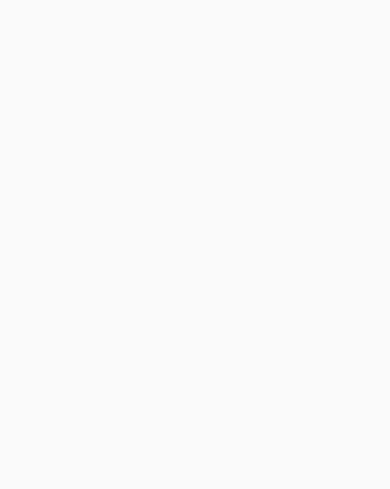
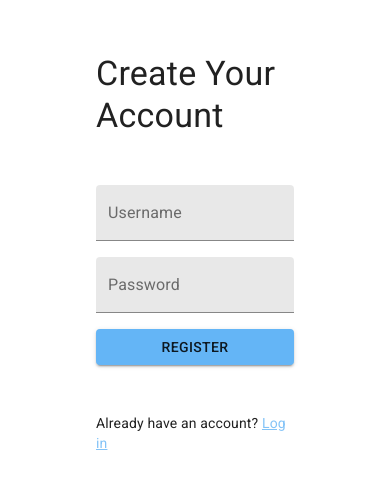
Before and after one commit to Lucasmercado101/google-keep-clone, a React (Create React App) app in the folder front-end/: page /register in a window 390 px wide. Shown: the part 193-682 px from the top of the page. Built offline with nearby package versions, Linux system fonts and the light colour scheme.

Commit message:
added register form

```diff
--- a/front-end/src/App.tsx
+++ b/front-end/src/App.tsx
@@ -2,11 +2,13 @@ import { Route } from "react-router-dom";
 import Login from "./Pages/Login/Login";
 import { observer } from "mobx-react-lite";
 import Home from "./Pages/Home/Home";
+import Register from "./Pages/Register/Register";
 
 const App = observer(() => {
   return (
     <div className="App">
       <Route path="/" exact component={Login} />
+      <Route path="/register" exact component={Register} />
       <Route path="/notes" component={Home} />
     </div>
   );
--- /dev/null
+++ b/front-end/src/Pages/Register/Register.tsx
@@ -0,0 +1,35 @@
+import { makeStyles } from "@material-ui/core";
+import RegisterForm from "./RegisterForm";
+
+const useStyles = makeStyles((theme) => ({
+  page: {
+    height: "100vh",
+    display: "flex",
+    flexDirection: "row-reverse"
+  },
+  img: {
+    display: "none",
+    height: "100%",
+    objectFit: "cover",
+    filter: "grayscale(0.4) contrast(110%)",
+    [theme.breakpoints.up("md")]: {
+      display: "block",
+      width: "50%"
+    }
+  }
+}));
+
+function Register() {
+  const classes = useStyles();
+  return (
+    <div className={classes.page}>
+      <img
+        className={classes.img}
+        src="https://source.unsplash.com/featured/?animal"
+      />
+      <RegisterForm />
+    </div>
+  );
+}
+
+export default Register;
--- /dev/null
+++ b/front-end/src/Pages/Register/RegisterForm.tsx
@@ -0,0 +1,113 @@
+import { useContext, useState } from "react";
+import { GlobalStateContext } from "../../StateProvider";
+import { observer } from "mobx-react-lite";
+import { useForm } from "react-hook-form";
+import {
+  makeStyles,
+  TextField,
+  Typography,
+  Button,
+  Collapse
+} from "@material-ui/core";
+import { createAccount } from "../../api";
+import { useHistory, Link } from "react-router-dom";
+import { Alert, AlertTitle } from "@material-ui/lab";
+import { AxiosError } from "axios";
+
+const useStyles = makeStyles((theme) => ({
+  container: {
+    background: theme.palette.background.paper,
+    height: "100%",
+    flexGrow: 1,
+    display: "flex",
+    boxShadow: "0 0 25px rgba(0,0,0,.15)",
+    zIndex: 2
+  },
+  form: {
+    margin: "auto 0",
+    display: "flex",
+    padding: theme.spacing(12),
+    flexDirection: "column",
+    width: "100%",
+    gap: theme.spacing(6)
+  },
+  formContents: {
+    display: "flex",
+    flexDirection: "column",
+    gap: theme.spacing(2)
+  },
+  subtitle: {
+    color: theme.palette.text.secondary
+  },
+  bottomText: {
+    margin: "auto",
+    "& a": {
+      color: theme.palette.primary.light
+    },
+    "& a:visited": {
+      color: theme.palette.primary.main
+    }
+  }
+}));
+
+const RegisterForm: React.FC = observer(() => {
+  const [error, setError] = useState("");
+  const history = useHistory();
+  let ctx = useContext(GlobalStateContext);
+  const classes = useStyles();
+  const { handleSubmit, register } = useForm();
+
+  const onSubmit = (data: { userName: string; password: string }) => {
+    setError("");
+    createAccount(data)
+      .then(() => history.replace("/"))
+      .catch((e?: AxiosError) => {
+        if (e?.response) {
+          if ([400, 409].includes(e.response.status))
+            setError(`Error: ${e.response.data}`);
+          else setError(`An unknown error ocurred`);
+        }
+      });
+  };
+
+  return (
+    <div className={classes.container}>
+      <form className={classes.form} onSubmit={handleSubmit(onSubmit)}>
+        <Collapse in={!!error}>
+          <Alert severity="error">
+            <AlertTitle>Error</AlertTitle>
+            {error}
+          </Alert>
+        </Collapse>
+        <div style={{ textAlign: "left" }}>
+          <Typography variant="h4" component="h1">
+            Create Your Account
+          </Typography>
+        </div>
+        <div className={classes.formContents}>
+          <TextField
+            variant="filled"
+            inputProps={{ ref: register({ required: true }) }}
+            name="userName"
+            label="Username"
+          />
+          <TextField
+            variant="filled"
+            inputProps={{ ref: register({ required: true }) }}
+            name="password"
+            label="Password"
+            type="password"
+          />
+          <Button type="submit" color="primary" variant="contained">
+            Register
+          </Button>
+        </div>
+        <Typography variant="body2" className={classes.bottomText}>
+          Already have an account? <Link to="/">Log in</Link>
+        </Typography>
+      </form>
+    </div>
+  );
+});
+
+export default RegisterForm;
--- a/front-end/src/api.ts
+++ b/front-end/src/api.ts
@@ -55,6 +55,12 @@ export const logIn = (data: { userName: string; password: string }) => {
     .then((resp) => resp.data);
 };
 
+export const createAccount = (data: { userName: string; password: string }) => {
+  return axios
+    .post<{ userName: string }>("/auth/register", data)
+    .then((resp) => resp.data);
+};
+
 export const isLoggedIn = () => {
   return axios.get<{ userName: string }>("/auth/me").then((resp) => resp.data);
 };
```
